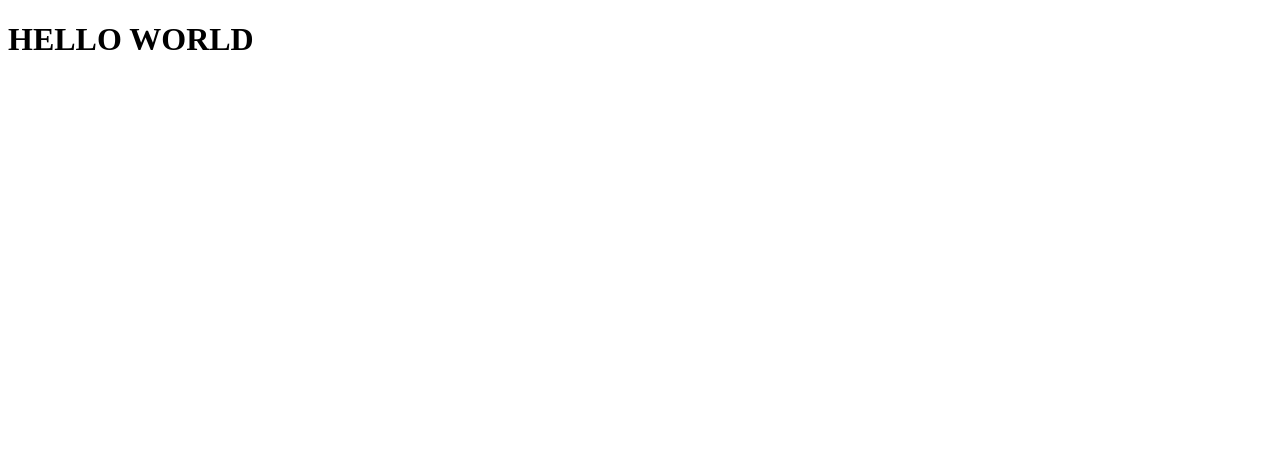
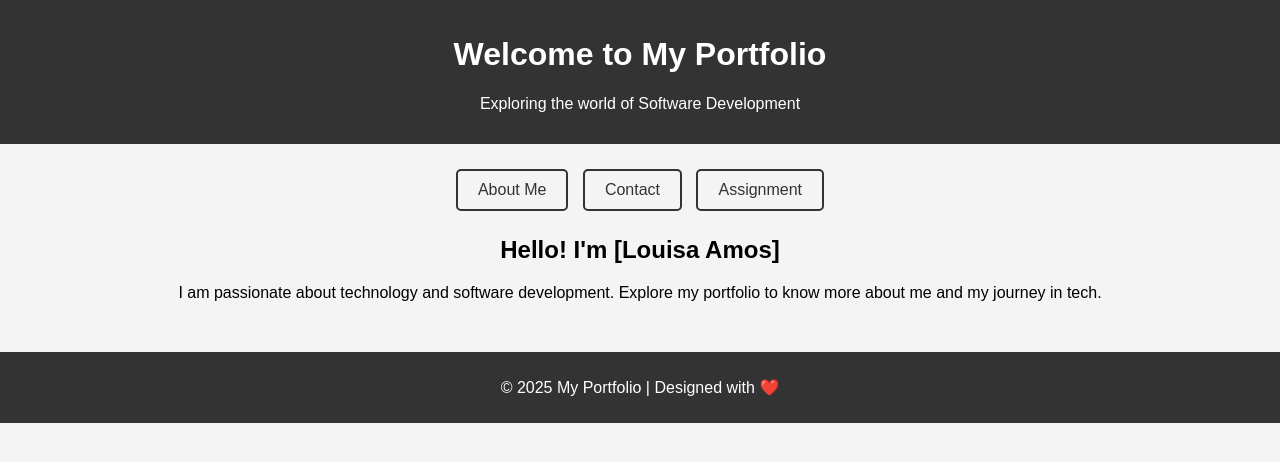
Before and after one commit to Louisa77-web/Html, a plain HTML site: page index.html in a window 1280 px wide. Drawn offline with Linux system fonts and the light colour scheme.

Commit message:
add index.html to the code base

```diff
--- a/index.html
+++ b/index.html
@@ -2,10 +2,66 @@
 <html lang="en">
 <head>
     <meta charset="UTF-8">
-    <meta name="viewport" content="width=, initial-scale=1.0">
-    <title>Document</title>
+    <meta name="viewport" content="width=device-width, initial-scale=1.0">
+    <title>My Portfolio</title>
+    <style>
+        body {
+            font-family: Arial, sans-serif;
+            text-align: center;
+            background-color: #f4f4f4;
+            margin: 0;
+            padding: 0;
+        }
+        header {
+            background-color: #333;
+            color: white;
+            padding: 15px;
+        }
+        nav {
+            margin: 20px 0;
+        }
+        nav a {
+            text-decoration: none;
+            color: #333;
+            padding: 10px 20px;
+            border: 2px solid #333;
+            margin: 5px;
+            display: inline-block;
+            border-radius: 5px;
+        }
+        nav a:hover {
+            background-color: #333;
+            color: white;
+        }
+        footer {
+            margin-top: 50px;
+            background-color: #333;
+            color: white;
+            padding: 10px;
+        }
+    </style>
 </head>
 <body>
-    <h1> HELLO WORLD </h1>
+
+<header>
+    <h1>Welcome to My Portfolio</h1>
+    <p>Exploring the world of Software Development</p>
+</header>
+
+<nav>
+    <a href="about.html">About Me</a>
+    <a href="contact.html">Contact</a>
+    <a href="assignment.html">Assignment</a>
+</nav>
+
+<section>
+    <h2>Hello! I'm [Louisa Amos]</h2>
+    <p>I am passionate about technology and software development. Explore my portfolio to know more about me and my journey in tech.</p>
+</section>
+
+<footer>
+    <p>© 2025 My Portfolio | Designed with ❤️</p>
+</footer>
+
 </body>
 </html>
```
